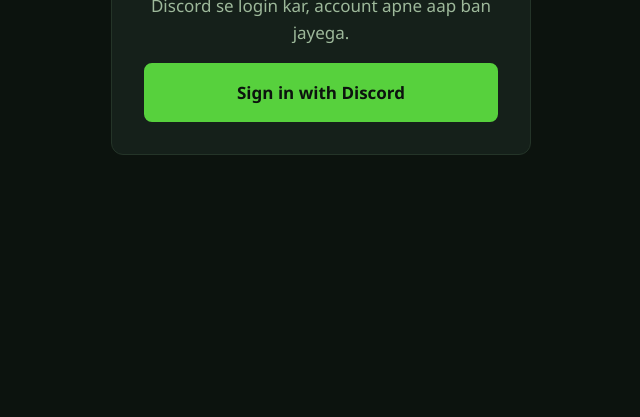
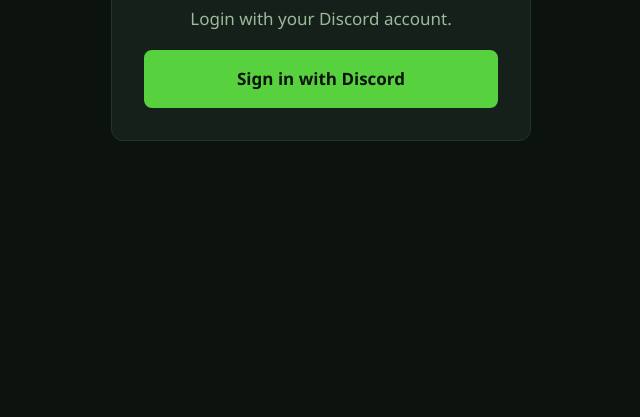
Before and after one commit to bladelow/bladelow.github.io, a plain HTML site: page login.html in a window 1280 px wide. Shown: the part 383-800 px from the top of the page, without its empty margins (319-959 px from the left). Drawn offline with nearby package versions, Linux system fonts and the light colour scheme.

Commit message:
Update login.html

```diff
--- a/login.html
+++ b/login.html
@@ -9,7 +9,7 @@
 .btn{display:block;width:100%;padding:.85rem;margin-top:.7rem;border:2px solid var(--edge);background:var(--edge);color:var(--ink);font:inherit;font-weight:700;border-radius:8px;text-decoration:none;cursor:pointer}
 .btn.ghost{background:none;color:var(--ice)}
 </style></head><body>
-<div class="card"><img id="av" alt="" hidden><h1 id="h">Sign in</h1><p id="t">Discord se login kar, account apne aap ban jayega.</p><div id="b"></div></div>
+<div class="card"><img id="av" alt="" hidden><h1 id="h">Sign in</h1><p id="t">Login with your Discord account.</p><div id="b"></div></div>
 <script src="https://cdn.jsdelivr.net/npm/@supabase/supabase-js@2.45.4/dist/umd/supabase.js"></script>
 <script src="config.js"></script><script src="auth.js"></script>
 <script>
```
